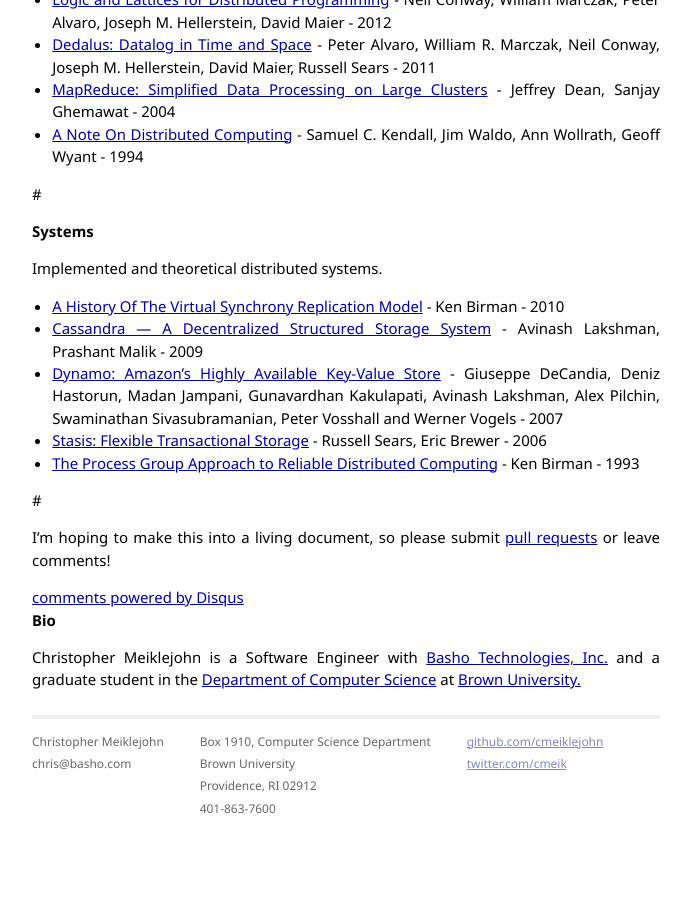
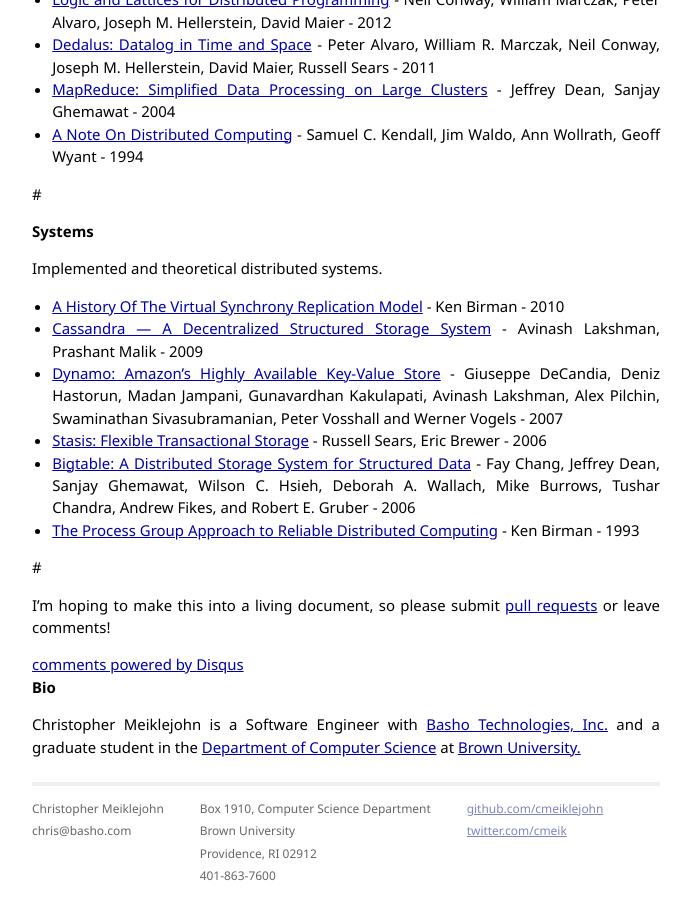
Before and after one commit to cmeiklejohn/cmeiklejohn.github.io, a Jekyll site: the page built from _posts/2013-07-12-readings-in-distributed-systems.markdown, in a window 1280 px wide and 900 px high, scrolled down 1454 px. Shown: the whole window, without its empty margins (294-986 px from the left). Built offline with Jekyll 4.4.1, drawn with Linux system fonts in a browser that asks for light colours; comment, search, counter and statistics services are not loaded; before the commit the page ends 2286 px from its top, so only the background shows below that.

Commit message:
add bigtable

```diff
--- a/_posts/2013-07-12-readings-in-distributed-systems.markdown
+++ b/_posts/2013-07-12-readings-in-distributed-systems.markdown
@@ -99,6 +99,9 @@ Implemented and theoretical distributed systems.
     Sivasubramanian, Peter Vosshall and Werner Vogels - 2007
 * [Stasis: Flexible Transactional Storage][stasis] - Russell Sears, Eric
   Brewer - 2006
+* [Bigtable: A Distributed Storage System for Structured Data][bigtable] -
+  Fay Chang, Jeffrey Dean, Sanjay Ghemawat, Wilson C. Hsieh, Deborah A. Wallach, Mike Burrows,
+  Tushar Chandra, Andrew Fikes, and Robert E. Gruber - 2006
 * [The Process Group Approach to Reliable Distributed Computing][isis] -
   Ken Birman - 1993
 
@@ -133,3 +136,4 @@ requests][pull] or leave comments!
 [isis]: http://www.cs.cornell.edu/projects/spinglass/public_pdfs/Process%20Group%20Approach.pdf
 [cap]: http://dl.acm.org/citation.cfm?id=564601
 [bolt]: http://www.bailis.org/talks/bolton-sigmod2013.pdf
+[bigtable]: http://research.google.com/archive/bigtable-osdi06.pdf
```
